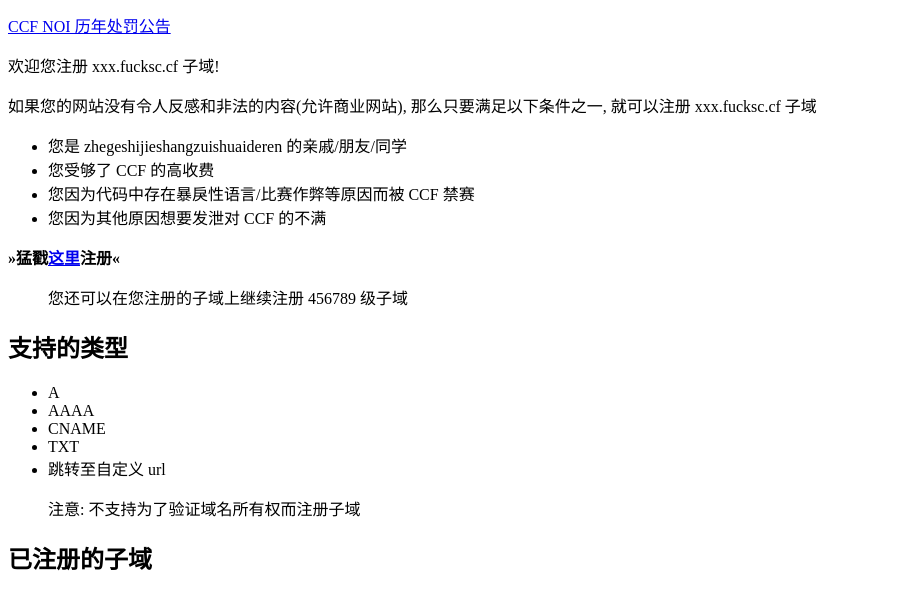
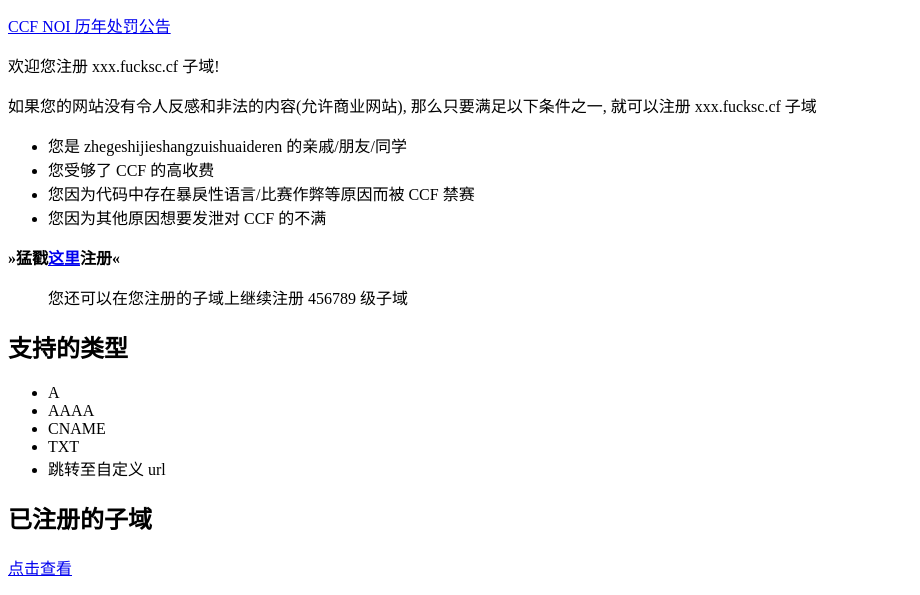
Before and after one commit to fuckccf/fuckccf.github.io, a plain HTML site: page index.html in a window 1280 px wide. Shown: the part 161-756 px from the top of the page, without its empty margins (0-920 px from the left). Drawn offline with Linux system fonts and the light colour scheme.

Commit message:
Update index.html

```diff
--- a/index.html
+++ b/index.html
@@ -35,10 +35,6 @@
   <li>跳转至自定义 url</li>
 </ul>
 
-<blockquote>
-  <p>注意: 不支持为了验证域名所有权而注册子域</p>
-</blockquote>
-
 <h2 id="已注册的子域">已注册的子域</h2>
 
 <p><a href="/reg.html">点击查看</a></p>
```
